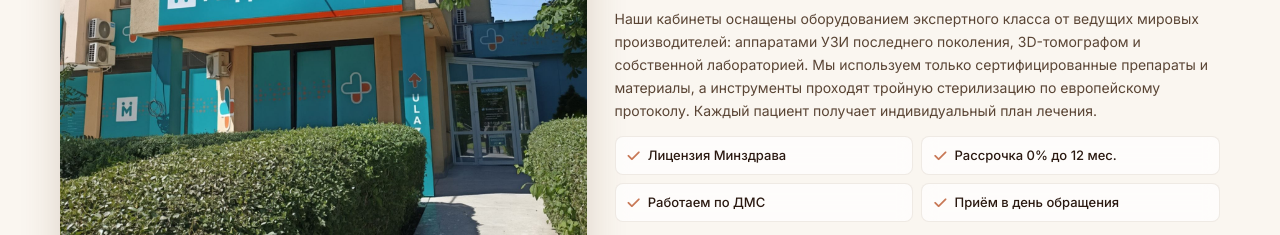
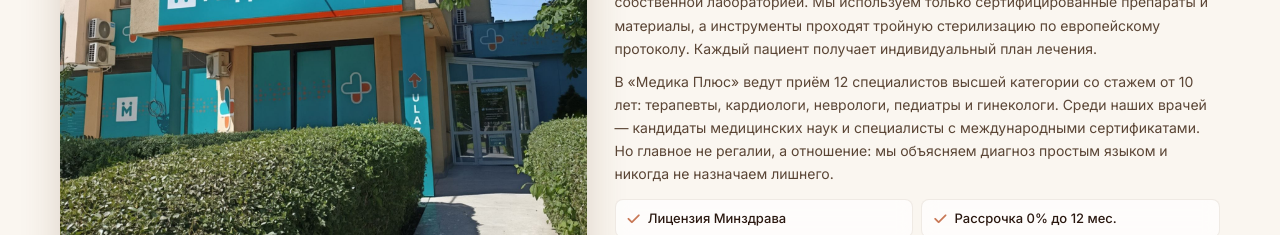
Before and after one commit to piarbookru-hub/MED-KLINIK, a plain HTML site: page index.html in a window 1280 px wide. Shown: the part 2702-2937 px from the top of the page. Drawn offline with Linux system fonts and the light colour scheme.

Commit message:
Revise clinic description and features section
Updated clinic information and added details about specialists.

```diff
--- a/index.html
+++ b/index.html
@@ -1393,13 +1393,12 @@
   <h2>Клиника, <em>которой доверяют</em></h2>
   <p>«Медика Плюс» — современная многопрофильная клиника в Санкт-Петербурге. С 2008 года мы помогаем пациентам сохранять здоровье и лечить заболевания на ранних стадиях. За 17 лет работы нам доверили своё здоровье более 25 000 пациентов, и большинство возвращаются к нам снова и приводят близких.</p>
   <p>Наши кабинеты оснащены оборудованием экспертного класса от ведущих мировых производителей: аппаратами УЗИ последнего поколения, 3D-томографом и собственной лабораторией. Мы используем только сертифицированные препараты и материалы, а инструменты проходят тройную стерилизацию по европейскому протоколу. Каждый пациент получает индивидуальный план лечения.</p>
+  <p>В «Медика Плюс» ведут приём 12 специалистов высшей категории со стажем от 10 лет: терапевты, кардиологи, неврологи, педиатры и гинекологи. Среди наших врачей — кандидаты медицинских наук и специалисты с международными сертификатами. Но главное не регалии, а отношение: мы объясняем диагноз простым языком и никогда не назначаем лишнего.</p>
   <div class="about-feats">
     <div class="about-feat"><i class="fas fa-check"></i> Лицензия Минздрава</div>
     <div class="about-feat"><i class="fas fa-check"></i> Рассрочка 0% до 12 мес.</div>
     <div class="about-feat"><i class="fas fa-check"></i> Работаем по ДМС</div>
     <div class="about-feat"><i class="fas fa-check"></i> Приём в день обращения</div>
-        </div>
-      </div>
   </div>
 </div>
 </section>
```
Lines whose indentation alone changed are shown as unchanged.
